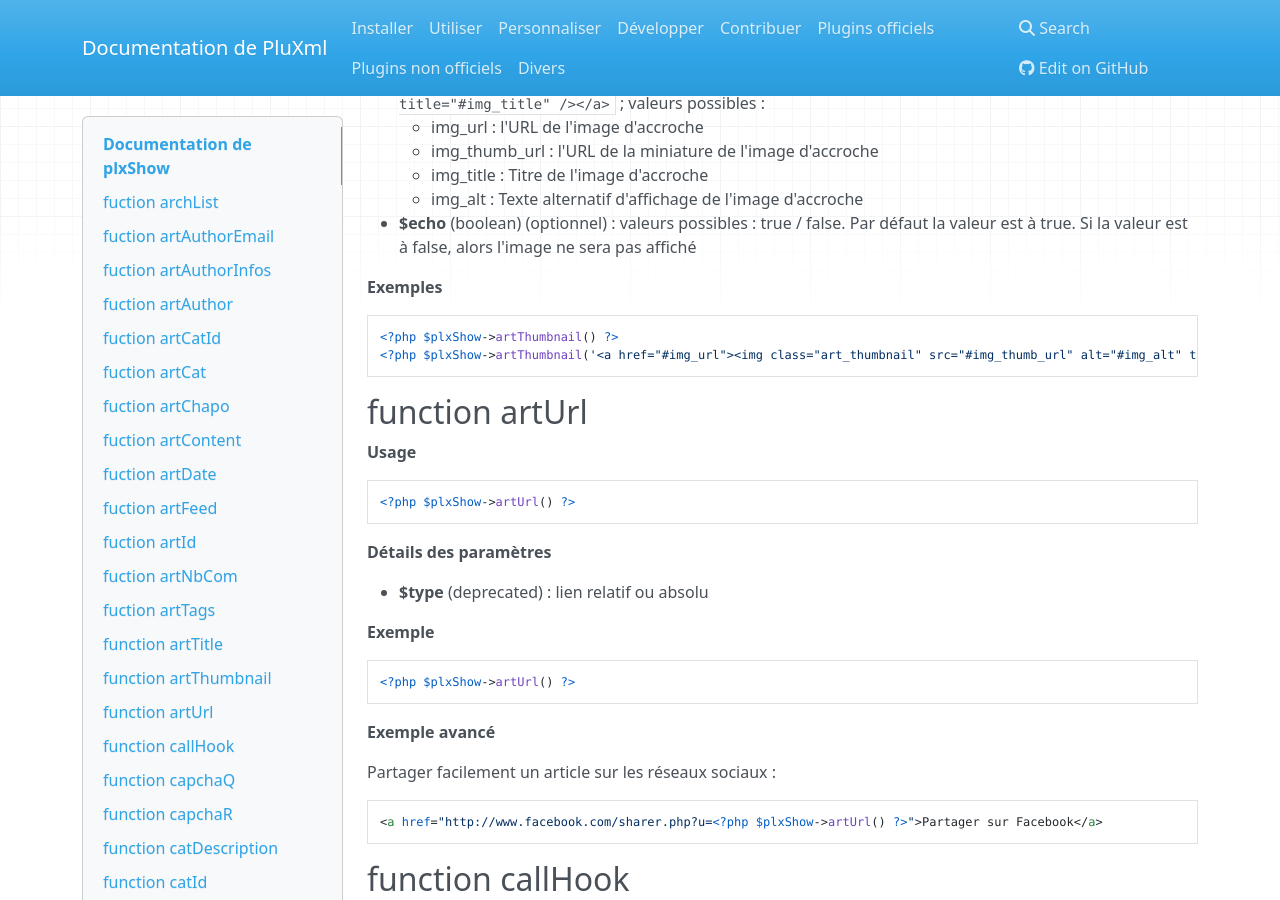
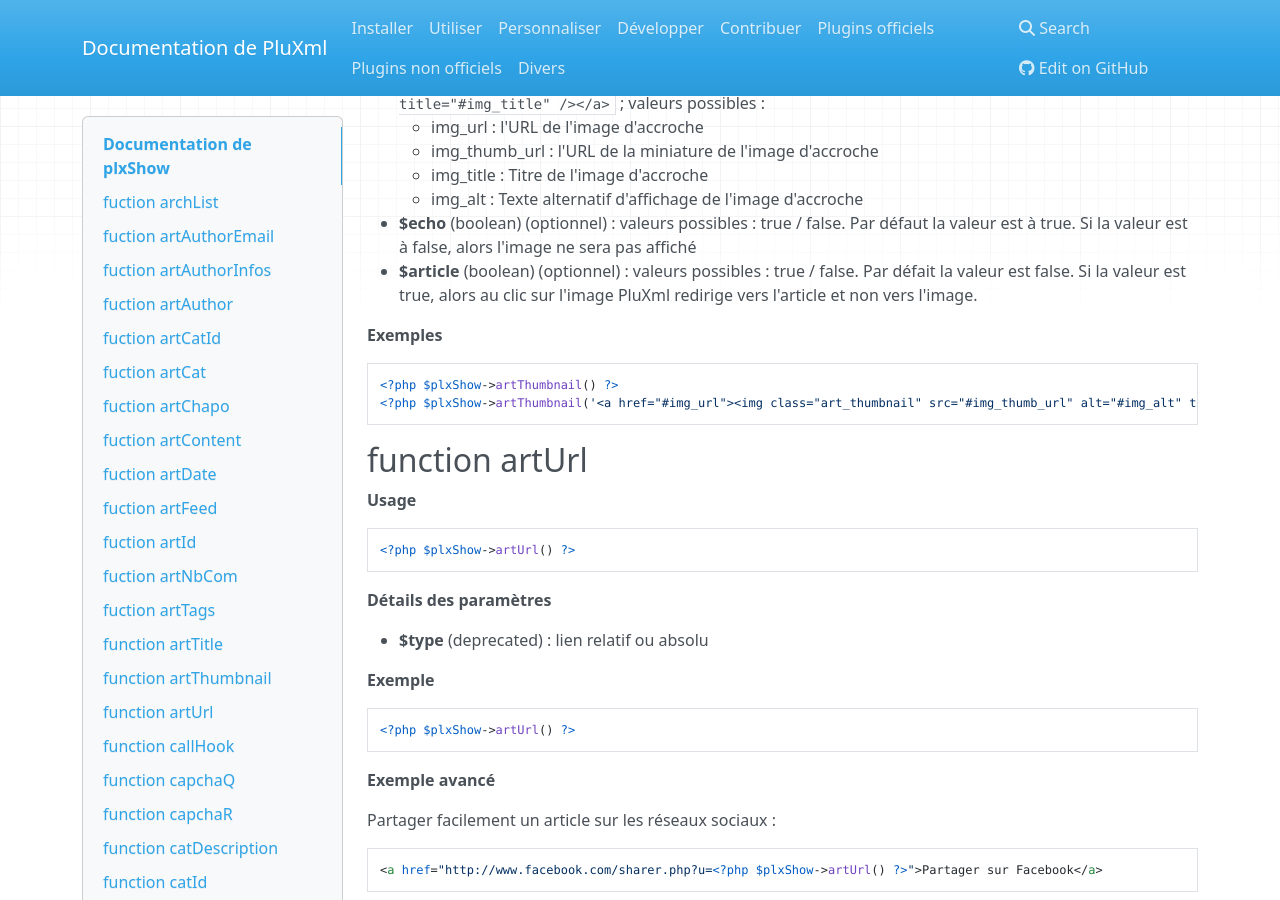
Before and after one commit to pluxml/PluXml-Wiki, an MkDocs documentation site: the page built from docs/developper/plxshow.md, in a window 1280 px wide and 900 px high, scrolled down 7397 px. Built offline with MkDocs 1.6.1, drawn with Linux system fonts in a browser that asks for light colours; nearby versions of some CDN libraries.

Commit message:
PluXml 5.8.3 artThumbnail new parameter "$article"

```diff
--- a/docs/developper/plxshow.md
+++ b/docs/developper/plxshow.md
@@ -304,6 +304,7 @@
     *  img_title : Titre de l'image d'accroche
     *  img_alt : Texte alternatif d'affichage de l'image d'accroche
 * __$echo__ (boolean) (optionnel) : valeurs possibles : true / false. Par défaut la valeur est à true. Si la valeur est à false, alors l'image ne sera pas affiché
+* __$article__ (boolean) (optionnel) : valeurs possibles : true / false. Par défait la valeur est false. Si la valeur est true, alors au clic sur l'image PluXml redirige vers l'article et non vers l'image.
 
 __Exemples__
 
```
